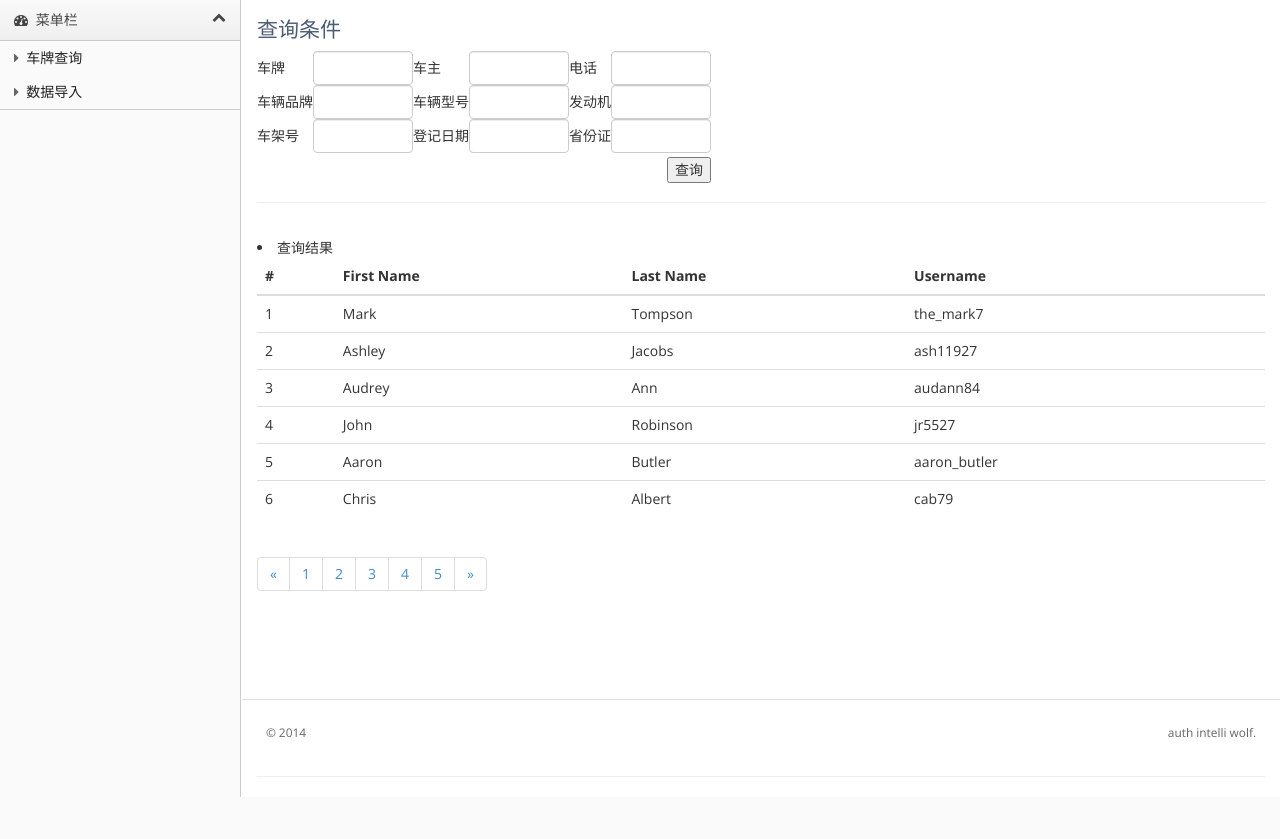
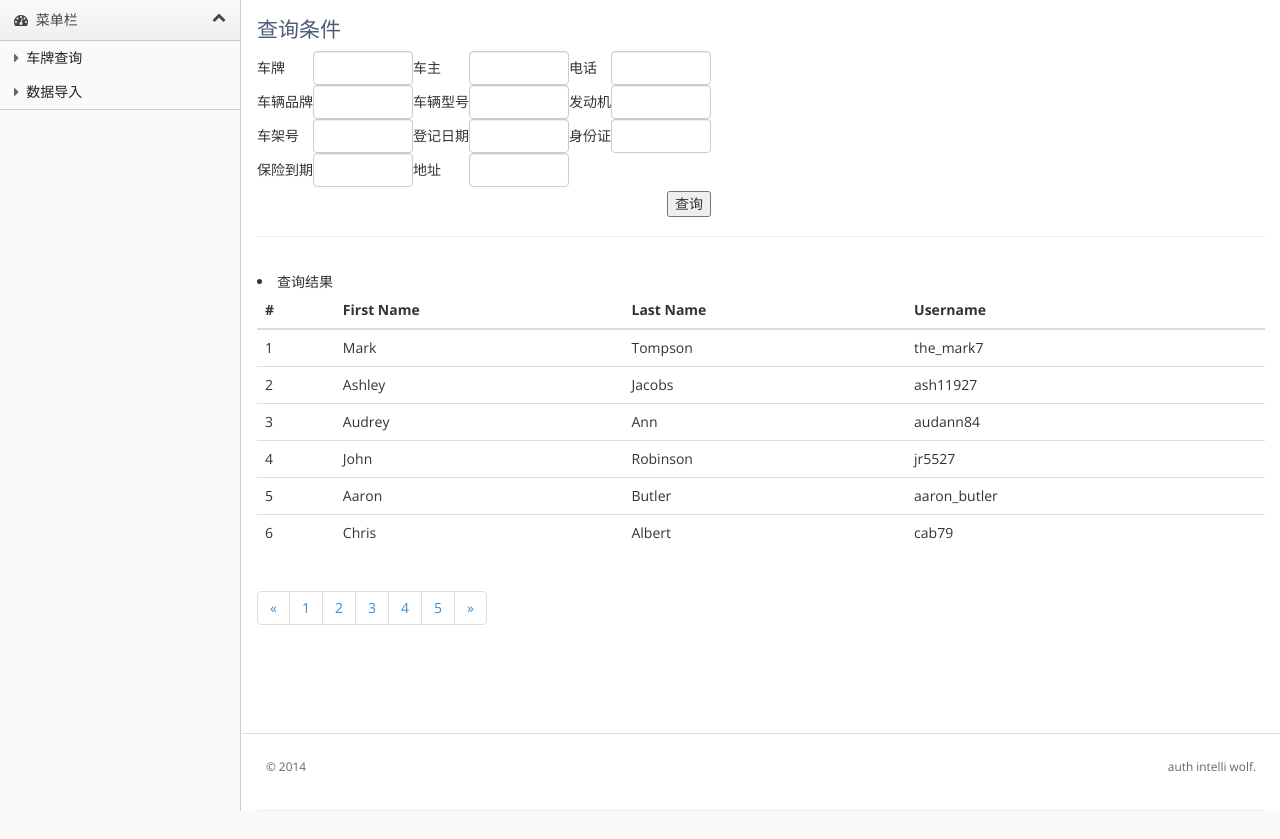
Before and after one commit to wolfJ/carmg, a plain HTML site: page cmIndex.html in a window 1280 px wide. Shown: the part 53-892 px from the top of the page. Before the commit the page ends 850 px from the top, so only its background shows below. Drawn offline with nearby package versions, Linux system fonts and the light colour scheme.

Commit message:
add two field.

```diff
--- a/cmIndex.html
+++ b/cmIndex.html
@@ -148,7 +148,11 @@
                 <tr>
                 <td>车架号</td><td><input type="text" value="" style="width:100px" class="form-control"></td>
                 <td>登记日期</td><td><input type="text" value="" style="width:100px" class="form-control"></td>
-                <td>省份证</td><td><input type="text" value="" style="width:100px" class="form-control"></td>
+                <td>身份证</td><td><input type="text" value="" style="width:100px" class="form-control"></td>
+                </tr>
+                <tr>
+                <td>保险到期</td><td><input type="text" value="" style="width:100px" class="form-control"></td>
+                <td>地址</td><td><input type="text" value="" style="width:100px" class="form-control"></td>
                 </tr>
                 <tr style="height:35px">
                   <td colspan="6" align="right" ><input type="button" value="查询" /></td>
```
